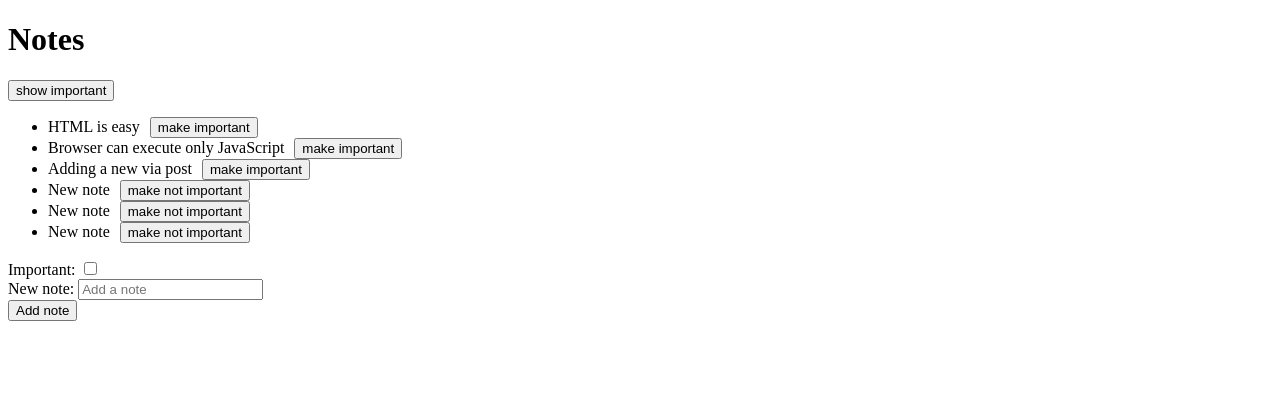
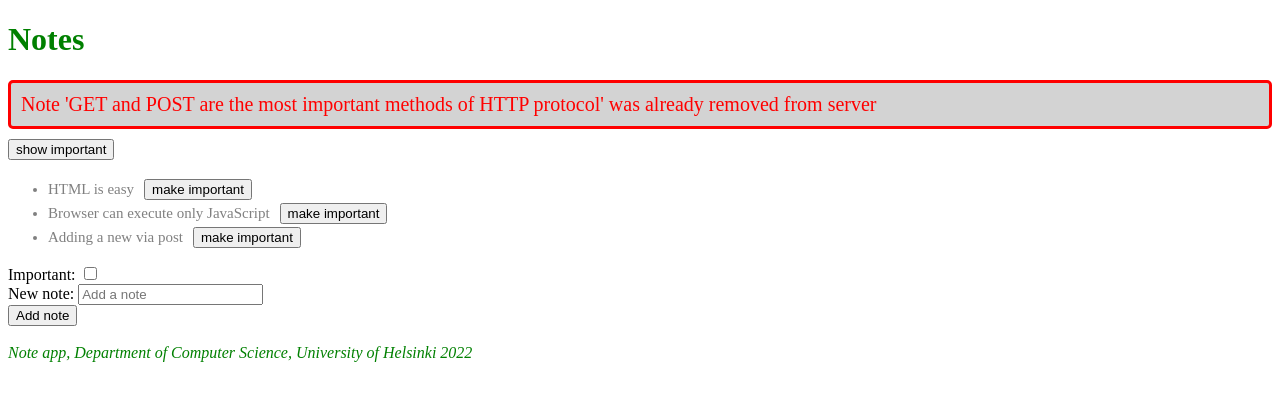
Before and after one commit to grantwforsythe/fullstackopen, a React (Create React App) app in the folder part2/notes/: page / in a window 1280 px wide. Both pictures are taken after a click on the button "make not important". Shown: the top 400 px of the page. Built offline with nearby package versions, Linux system fonts and the light colour scheme; no server answers; data requests are answered from the project's data file.

Commit message:
Update part2/notes

```diff
--- a/part2/notes/db.json
+++ b/part2/notes/db.json
@@ -19,21 +19,6 @@
       "content": "Adding a new via post",
       "important": false,
       "id": 4
-    },
-    {
-      "content": "New note",
-      "important": true,
-      "id": 5
-    },
-    {
-      "content": "New note",
-      "important": true,
-      "id": 6
-    },
-    {
-      "content": "New note",
-      "important": true,
-      "id": 7
     }
   ]
 }
--- a/part2/notes/src/App.js
+++ b/part2/notes/src/App.js
@@ -2,6 +2,8 @@
 
 import Note from './components/Note';
 import NoteForm from './components/NoteForm';
+import Footer from './components/Footer';
+import Notification from './components/Notification';
 
 import noteService from './services/notes';
 
@@ -13,6 +15,7 @@
   const [newNote, setNewNote] = useState('');
   const [isImportant, setIsImportant] = useState(false);
   const [showAll, setShowAll] = useState(true);
+  const [errorMesage, setErrorMessage] = useState(null);
 
   // This is just to indicated when the component has rendered
   console.log('render');
@@ -57,7 +60,9 @@
         setNotes(notes.map(n => n.id !== id ? n : returnedNote));
       })
       .catch(error => {
-        alert(`the note '${note.content}' was already deleted from server`);
+        setErrorMessage(`Note '${note.content}' was already removed from server`);
+        // Only display the error for 5 seconds
+        setTimeout(() => setErrorMessage(null), 5000);
         // Filter out the deleted note from the state
         setNotes(notes.filter(note => note.id !== id));
       });
@@ -96,6 +101,7 @@
   return (
     <div>
       <h1>Notes</h1>
+      <Notification message={errorMesage} />
       <div>
         <button onClick={() => setShowAll(!showAll)}>
           show {showAll ? 'important' : 'all'}
@@ -117,6 +123,7 @@
         newNote={newNote}
         handleNoteChange={handleNoteChange}
       />
+      <Footer />
     </div>
   );
 };
--- /dev/null
+++ b/part2/notes/src/components/Footer.js
@@ -0,0 +1,16 @@
+const Footer = () => {
+  const footerStyle = {
+    color: 'green',
+    fontStyle: 'italic',
+    fontSize: 16
+  };
+
+  return (
+    <div style={footerStyle}>
+      <br />
+      <em>Note app, Department of Computer Science, University of Helsinki 2022</em>
+    </div>
+  );
+};
+
+export default Footer;
--- a/part2/notes/src/components/Note.js
+++ b/part2/notes/src/components/Note.js
@@ -4,7 +4,7 @@
     : 'make important';
 
   return (
-    <li>
+    <li className='note'>
       {note.content}
       <button onClick={toggleImportance}>{label}</button>
     </li>
--- /dev/null
+++ b/part2/notes/src/components/Notification.js
@@ -0,0 +1,12 @@
+const Notification = ({ message }) => {
+  // if message is null, the component isn't rendered
+  if (message !== null) {
+    return (
+      <div className='error'>
+        {message}
+      </div>
+    )
+  }
+};
+
+export default Notification;
--- a/part2/notes/src/style/App.css
+++ b/part2/notes/src/style/App.css
@@ -1,3 +1,23 @@
-li > button {
-    margin-left: 10px;
+.error {
+  color: red;
+  background: lightgrey;
+  font-size: 20px;
+  border-style: solid;
+  border-radius: 5px;
+  padding: 10px;
+  margin-bottom: 10px;
 }
+
+.note {
+  color: grey;
+  padding-top: 3px;
+  font-size: 15px;
+}
+
+.note button {
+  margin-left: 10px;
+}
+
+h1 {
+  color: green;
+}
```
